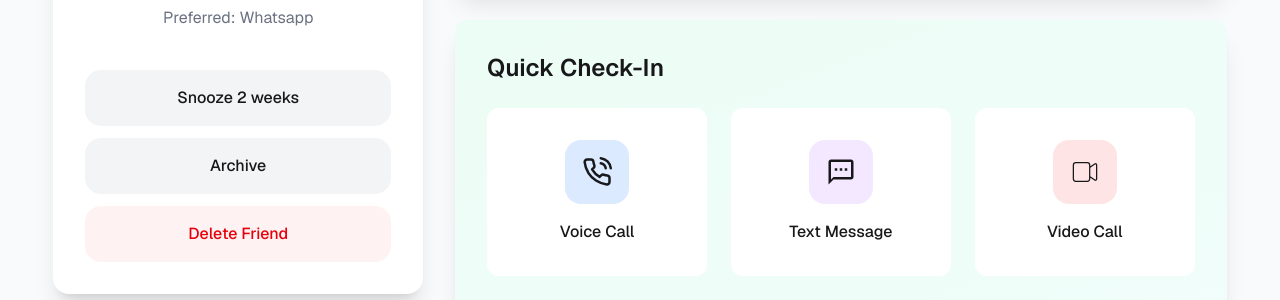
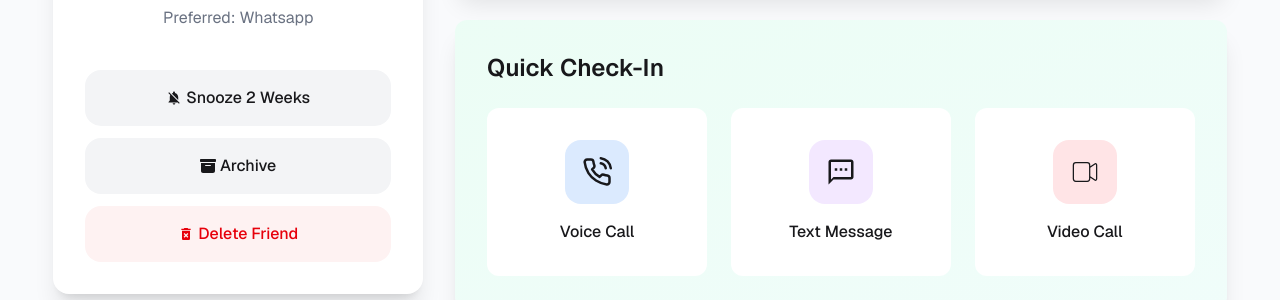
Before and after one commit to mehedyPUST/A7-Keen-Keeper-Project, a React (Vite) app: page /friend-details/1 in a window 1280 px wide. Shown: the part 512-812 px from the top of the page. Built offline with nearby package versions, Linux system fonts and the light colour scheme.

Commit message:
almost done

```diff
--- a/src/components/pages/FriendDetails.jsx
+++ b/src/components/pages/FriendDetails.jsx
@@ -5,7 +5,9 @@ import { TimelineContextCreate } from '../../context/TimelineContextCreator';
 import VoiceCallIcon from '../voiceCallIcon/VoiceCallIcon';
 import TextMsgIcon from '../textMsgIcon/TextMsgIcon';
 import VideoCallIcon from '../videoCallIcon/VideoCallIcon';
-import { MdOutlineTextsms } from 'react-icons/md';
+import { MdDeleteForever, MdOutlineTextsms } from 'react-icons/md';
+import { IoMdNotificationsOff } from 'react-icons/io';
+import { FaBoxArchive } from 'react-icons/fa6';
 
 const FriendDetails = () => {
     const { friendId } = useParams();
@@ -108,14 +110,14 @@ const FriendDetails = () => {
                         </div>
 
                         <div className="mt-10 space-y-3">
-                            <button className="w-full py-4 bg-gray-100 hover:bg-gray-200 transition rounded-2xl font-medium">
-                                Snooze 2 weeks
+                            <button className="w-full py-4 bg-gray-100 hover:bg-gray-200 transition rounded-2xl font-medium flex items-center justify-center gap-1">
+                                <IoMdNotificationsOff />  Snooze 2 Weeks
                             </button>
-                            <button className="w-full py-4 bg-gray-100 hover:bg-gray-200 transition rounded-2xl font-medium">
-                                Archive
+                            <button className="w-full py-4 bg-gray-100 hover:bg-gray-200 transition rounded-2xl font-medium flex items-center justify-center gap-1">
+                                <FaBoxArchive />  Archive
                             </button>
-                            <button className="w-full py-4 bg-red-50 hover:bg-red-100 text-red-600 transition rounded-2xl font-medium">
-                                Delete Friend
+                            <button className="w-full py-4 bg-red-50 hover:bg-red-100 text-red-600 transition rounded-2xl font-medium flex items-center justify-center gap-1">
+                                <MdDeleteForever /> Delete Friend
                             </button>
                         </div>
                     </div>
```
